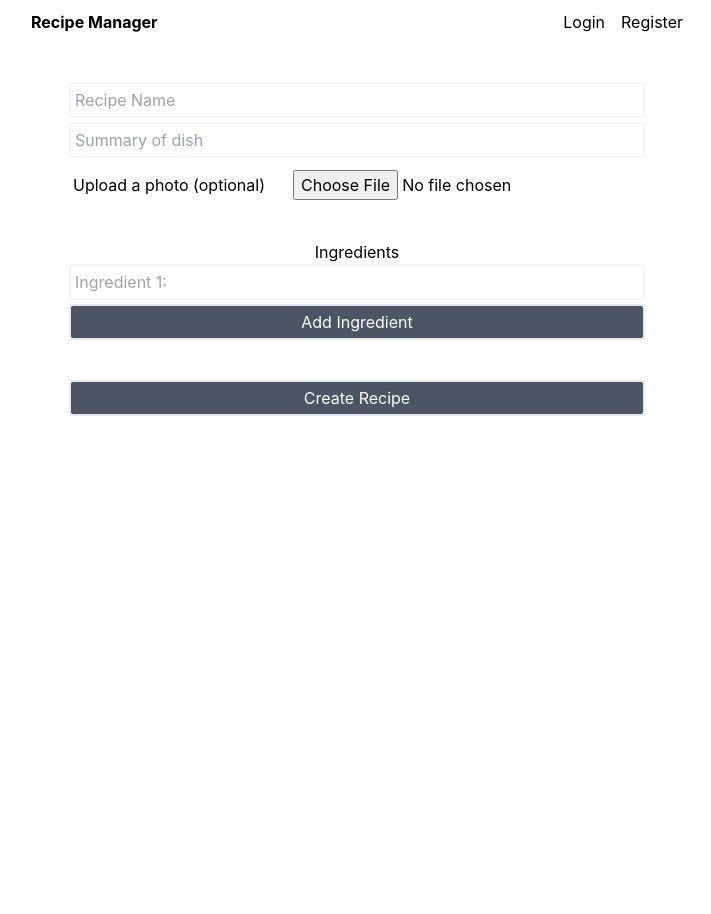
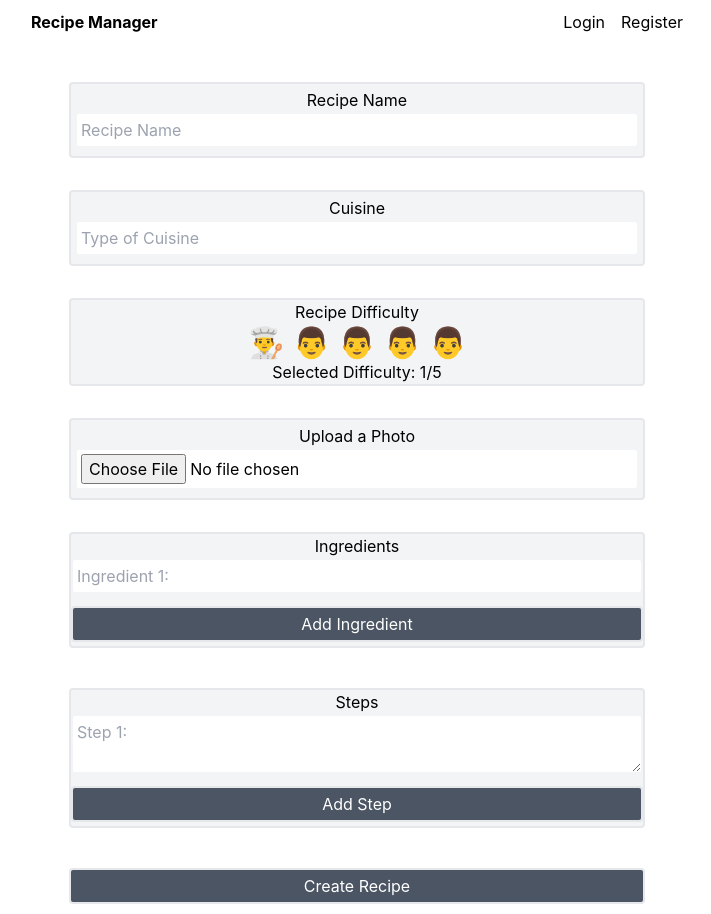
Before and after one commit to kim4jc/recipe-manager, a React (Create React App) app in the folder frontend/: page /create in a window 1280 px wide. Shown: the whole page, without its empty margins (283-994 px from the left). Before the commit the page ends 800 px from the top, so only its background shows below. Built offline with nearby package versions, Linux system fonts and the light colour scheme; no server answers.

Commit message:
created recipe schema and implemented frontend of CreateRecipe page

```diff
--- a/frontend/src/pages/CreateRecipePage/CreateRecipePage.js
+++ b/frontend/src/pages/CreateRecipePage/CreateRecipePage.js
@@ -2,7 +2,14 @@ import { useState } from "react";
 
 export default function CreateRecipePage(){
 
+    const [difficulty, setDifficulty] = useState(1);
     const [ingredients, setIngredients] = useState([""]);
+    const [steps, setSteps] = useState([""]);
+
+    function handleDifficultyClick(rating){
+        setDifficulty(rating);
+    }
+
     function handleIngredientChange(value, index){
         const updatedIngredients = [...ingredients];
         updatedIngredients[index] = value;
@@ -11,29 +18,78 @@ export default function CreateRecipePage(){
 
     function handleRemoveIngredient(index){
         const updatedIngredients = [...ingredients];
-        updatedIngredients.splice(index, 1);
+        updatedIngredients.splice(index, 1); //remove 1 element starting at the index aka. remove the desired element
         setIngredients(updatedIngredients);
     }
 
     function handleAddIngredient(){
         const updatedIngredients = [...ingredients, ""];
         console.log("Updated Ingredients:", updatedIngredients); // Check updated state
-        setIngredients(updatedIngredients);    }
+        setIngredients(updatedIngredients); //array will now be the same as before but with a new empty string element, therefore it will map another text input for the new empty string element.
+    }
+
+    function handleStepChange(value, index){
+        const updatedSteps = [...steps];
+        updatedSteps[index] = value;
+        setSteps(updatedSteps);
+    }
+
+    function handleRemoveStep(index){
+            const updatedSteps = [...steps];
+            updatedSteps.splice(index, 1); //remove 1 element starting at the index aka. remove the desired element
+            setSteps(updatedSteps);
+    }
+
+    function handleAddStep(){
+        const updatedSteps = [...steps, ""];
+        console.log("Updated Ingredients:", updatedSteps); // Check updated state
+        setSteps(updatedSteps); //array will now be the same as before but with a new empty string element, therefore it will map another textarea for the new empty string element.
+    }
 
     return(
         <form className="max-w-xl m-auto" onSubmit={(e) => e.preventDefault()}>
+
+            <div className="w-full justify-center items-center py-1 px-1 mb-8 justify-between border-2 rounded bg-gray-100">
+                <h2 className="text-center">Recipe Name</h2>
                 <input type="title" placeholder={'Recipe Name'} className="w-full block py-1 px-1 border-2 border-gray-100 rounded bg-white mb-1"/>
-            <input type="summary" placeholder={'Summary of dish'} className="w-full block py-1 px-1 border-2 border-gray-100 rounded bg-white mb-1"/>
-            <div className="w-full flex items-center py-1 px-1 mb-8 justify-between">
-                <label for="file" className="grow-1 whitespace-nowrap">Upload a photo (optional)</label>
-                <input type="file" className="grow-1 py-1 px-1"></input>
             </div>
-            <ul className="max-w-xl m-auto mb-10">
+
+            <div className="w-full justify-center items-center py-1 px-1 mb-8 justify-between border-2 rounded bg-gray-100">
+                <h2 className="text-center">Cuisine</h2>
+                <input type="text" placeholder={'Type of Cuisine'} className="w-full block py-1 px-1 border-2 border-gray-100 rounded bg-white mb-1"/>
+            </div>
+
+            <div className="w-full border-2 bg-gray-100 rounded max-w-xl m-auto mb-8">
+            <h2 className="text-center">Recipe Difficulty</h2>
+                <div className="flex justify-center items-center gap-2">
+                    {/*Create 5 different buttons each with a different rating from 1-5*/}
+                    {[1, 2, 3, 4, 5].map((rating) => (
+                        <button
+                            key={rating}
+                            type="button"
+                            /*set difficulty to the rating of the corresponding button*/
+                            onClick={() => handleDifficultyClick(rating)}
+                            className="text-3xl"
+                        >
+                            {/*Change emoji based on difficulty selected. ie: if selecting 2, the first 2 buttons will be chef emojis bc their button rating <=2 */}
+                            {rating <= difficulty ? "👨‍🍳" : "👨"}
+                        </button>
+                    ))}
+                </div>
+                <p className="text-center">Selected Difficulty: {difficulty}/5</p>
+            </div>
+
+        <div className="w-full justify-center items-center py-1 px-1 mb-8 justify-between border-2 rounded bg-gray-100">
+            <h2 className="text-center">Upload a Photo</h2>
+            <input type="file" className="w-full block py-1 px-1 border-2 border-gray-100 rounded bg-white mb-1"/>
+        </div>
+
+        <ul className="max-w-xl m-auto mb-10 border-2 bg-gray-100 rounded">
             <h1 className="text-center">Ingredients</h1>
             {ingredients.map((ingredient, index) => (
-                    <li key={index}>
+                <li key={index} className={`${ingredients.length > 1 ? "flex":""}`}>
                 <input  type="text"
-                    className="w-full block py-1 px-1 border-2 border-gray-100 rounded bg-white mb-1"
+                    className="w-full block py-1 px-1 border-2 border-gray-100 rounded bg-white mb-3"
                     placeholder={`Ingredient ${index + 1}: `}
                     value={ingredient}
                     onChange={(e)=>(handleIngredientChange(e.target.value, index))}
@@ -42,19 +98,46 @@ export default function CreateRecipePage(){
                     {ingredients.length > 1 &&
                         (<button type='button'
                                  onClick={()=>(handleRemoveIngredient(index))}
-                                 className="px-2 py-1 text-sm text-white bg-red-500 rounded">
+                                 className="block px-1 py-1 border-2 text-sm rounded text-white bg-red-500 rounded mb-3">
                                  Remove
                         </button>)
                     }
                 </li>
             ))}
-
             <button type='button'
                     onClick={handleAddIngredient}
                     className="block mb-1 w-full py-1 px-2 border-2 rounded bg-gray-600 text-white">
                     Add Ingredient
             </button>
         </ul>
+
+        <ul className="max-w-xl m-auto mb-10  border-2 bg-gray-100 rounded">
+            <h1 className="text-center">Steps</h1>
+            {steps.map((step, index) => (
+                <li key={index} className={`${steps.length > 1 ? "flex":""}`}>
+                <textarea
+                    className="w-full block py-1 px-1 border-2 border-gray-100 rounded bg-white mb-3"
+                    placeholder={`Step ${index + 1}: `}
+                    value={step}
+                    onChange={(e)=>(handleStepChange(e.target.value, index))}
+                />
+                {/*only show remove step button if there is more than 1 ingredient*/}
+                    {steps.length > 1 &&
+                        (<button type='button'
+                                 onClick={()=>(handleRemoveStep(index))}
+                                 className="block px-1 py-1 border-2 text-sm rounded text-white bg-red-500 rounded mb-3">
+                                 Remove
+                        </button>)
+                    }
+                </li>
+            ))}
+            <button type='button'
+                    onClick={handleAddStep}
+                    className="block mb-1 w-full py-1 px-2 border-2 rounded bg-gray-600 text-white">
+                    Add Step
+            </button>
+        </ul>
+
         <button type='button'
             className="block mb-15 w-full py-1 px-2 border-2 rounded bg-gray-600 text-white">
             Create Recipe
```
Also changed, not shown: 1 other file (tests, documents, lock files or other folders). Lines whose indentation alone changed are shown as unchanged.
